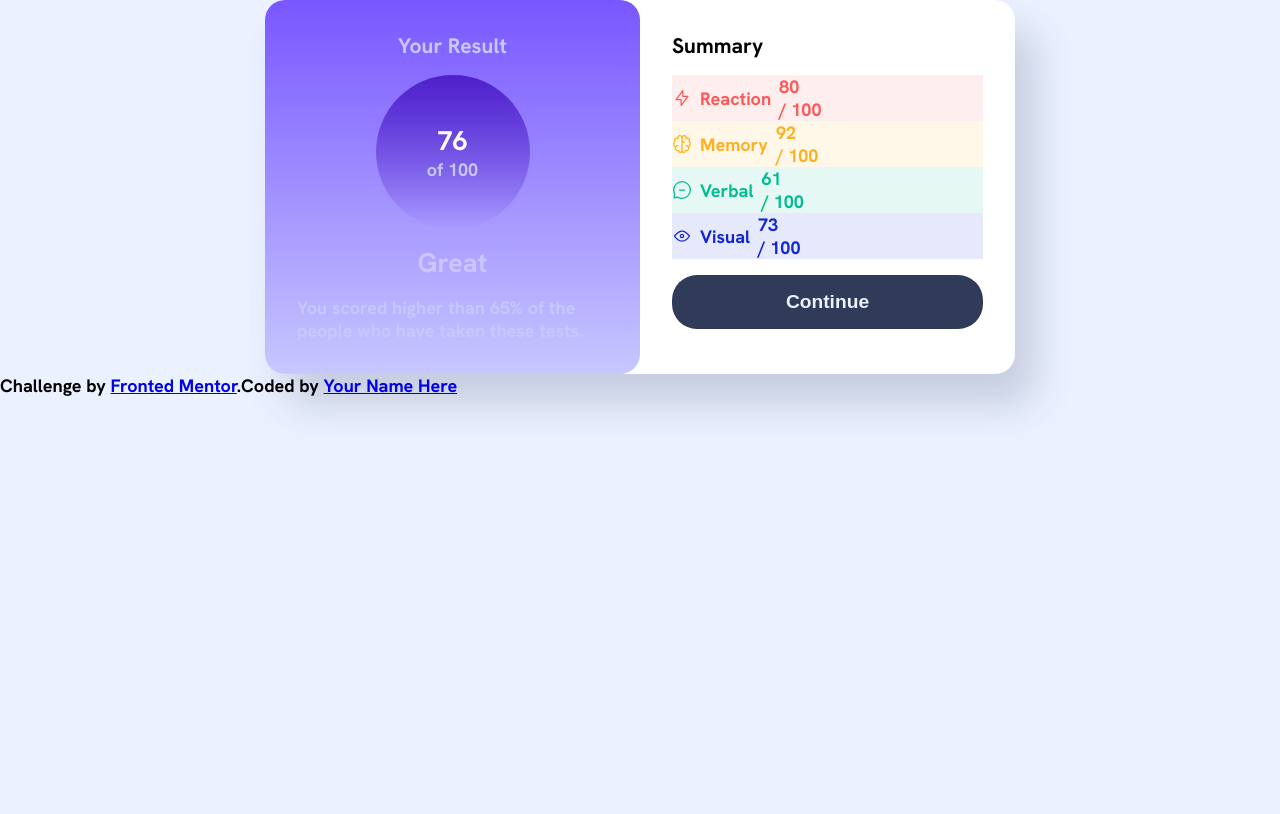
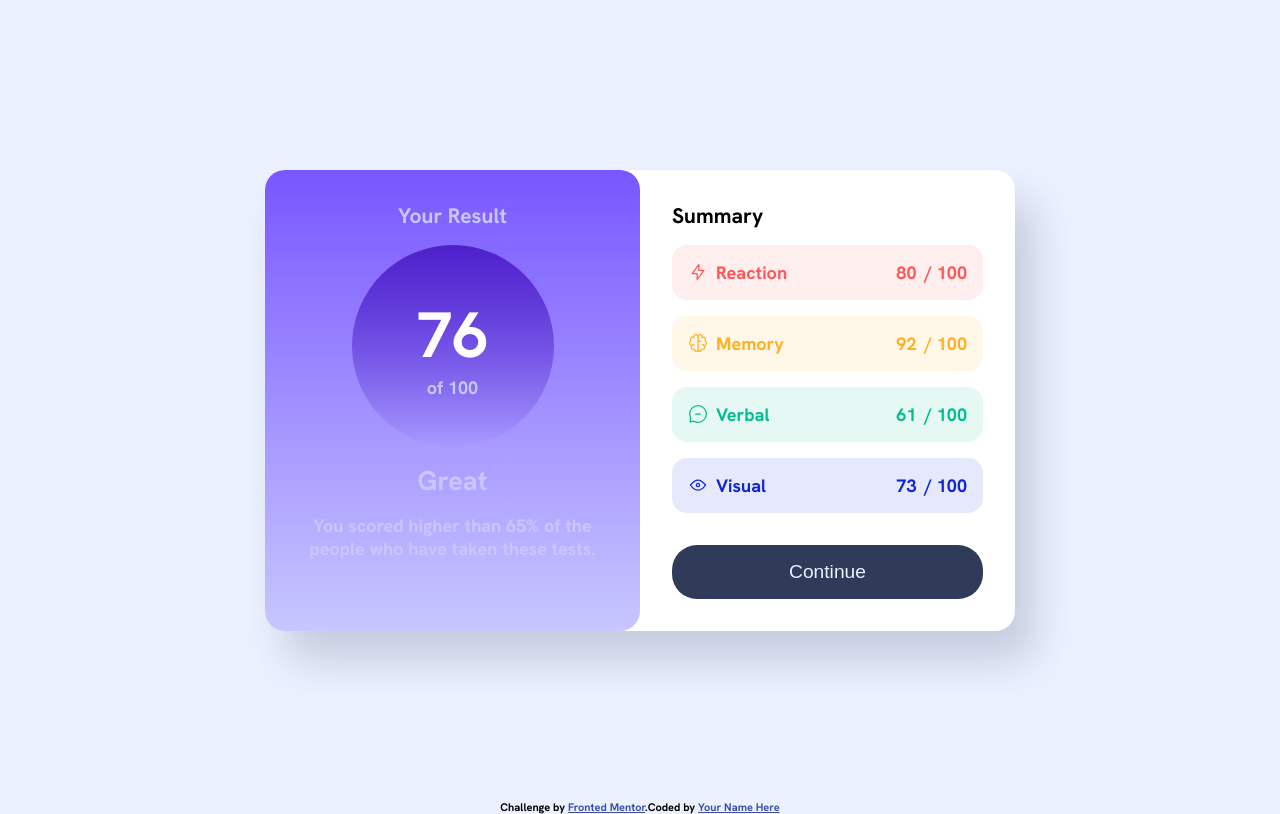
Before and after one commit to Amin0042/results-summary-component-main, a plain HTML site: page index.html in a window 1280 px wide. Drawn offline with Linux system fonts and the light colour scheme.

Commit message:
week seven

```diff
--- a/index.html
+++ b/index.html
@@ -34,6 +34,7 @@
                         <div>
                             <img src=" ./assets/images/icon-reaction.svg" alt="reaction logo">
                             <p>Reaction</p>
+                        </div>
                         <div>
                             <strong>
                                 <p>80</p>
@@ -41,12 +42,12 @@
                             <p>/ 100</p>
                         </div>
                     </div>
-                    </div>
 
                     <div class="bar" style="background-color: hsla(39, 100%, 56%, 0.1) ;color:  hsl(39, 100%, 56%);">
                         <div>
                             <img src=" ./assets/images/icon-memory.svg" alt="memory logo">
                             <p>Memory</p>
+                        </div>
                         <div>
                             <strong>
                                 <p>92</p>
@@ -54,11 +55,11 @@
                             <p>/ 100</p>
                         </div>
                     </div>
-                    </div>
                     <div class="bar">
                         <div>
                             <img src=" ./assets/images/icon-verbal.svg" alt="verbal logo">
                             <p>Verbal</p>
+                        </div>
                         <div>
                             <strong>
                                 <p>61</p>
@@ -66,11 +67,11 @@
                             <p>/ 100</p>
                         </div>
                     </div>
-                    </div>
                     <div class="bar">
                         <div>
                             <img src=" ./assets/images/icon-visual.svg" alt="visual logo">
                             <p>Visual</p>
+                        </div>
                         <div>
                             <strong>
                                 <p>73</p>
@@ -79,8 +80,7 @@
                         </div>
                     </div>
                 </div>
-                </div>
-                <button class="button"><strong>Continue</strong></button>
+                <button class="button">Continue</button>
                 <style>
                     .bar:nth-child(1) {
                         background-color: hsla(0, 100%, 67%, 0.1);
--- a/style.css
+++ b/style.css
@@ -29,8 +29,12 @@ body {
   font-weight: var(--fw-normal);
   background-color: var(--Pale-blue);
 }
+h1 {
+  font-size: var(--f-large);
+}
 main {
   display: flex;
+  min-height: 100vh;
   justify-content: center;
   align-items: center;
 }
@@ -43,21 +47,21 @@ main {
   display: grid;
   grid-template-columns: 1fr 1fr;
   border-radius: 20px;
-  box-shadow:-webkit-box-shadow: 14px 13px 9px 4px rgba(0,0,0,0.77);
   box-shadow: 20px 30px 40px hsla(224, 30%, 27%, 0.2);
 }
 .result {
-   background:linear-gradient(var(--Light-slate-blue),var(--Light-lavender));
+  background: linear-gradient(var(--Light-slate-blue), var(--Light-lavender));
   color: var(--Light-lavender);
   display: flex;
   flex-direction: column;
   align-items: center;
-   gap: 1rem ;
+  gap: 1rem;
   padding: 2rem;
+  text-align: center;
   border-radius: 20px;
 }
 .score {
-    background: linear-gradient(var(--Violet-blue), var(--Persian-blue)) ;
+  background: linear-gradient(var(--Violet-blue), var(--Persian-blue));
   border-radius: 50%;
   padding: 3rem;
   aspect-ratio: 1;
@@ -81,26 +85,31 @@ main {
   justify-content: space-between;
   align-items: center;
   gap: 0.5rem;
-
+  padding: 1rem;
+  border-radius: 15px;
+  margin-bottom: 1rem;
 }
-.bar> div {
+.bar > div {
   display: flex;
   align-items: center;
   gap: 0.5rem;
 }
-.bar:nth-child(3){
+.bar:nth-child(3) {
   background-color: hsla(166, 100%, 37%, 0.1);
   color: var(--Green-teal);
 }
-.bar:nth-child(4){
+.bar:nth-child(4) {
   background-color: hsla(234, 85%, 45%, 0.1);
   color: var(--Cobalt-blue);
 }
 .button {
   &:hover {
     cursor: pointer;
-    background: linear-gradient(var(--Light-slate-blue), var(--Light-royal-blue));
-    color: var(--white);
+    background: linear-gradient(
+      var(--Light-slate-blue),
+      var(--Light-royal-blue)
+    );
+    color: var(--White);
   }
   border: none;
   background-color: var(--Dark-gray-blue);
@@ -109,3 +118,11 @@ font-size: 1.2rem;
   padding: 1rem;
   border-radius: 25px;
 }
+.attribution {
+  font-size: 11px;
+  text-align: center;
+}
+
+.attribution a {
+  color: hsl(228, 45%, 44%);
+}
```
Lines whose indentation alone changed are shown as unchanged.
